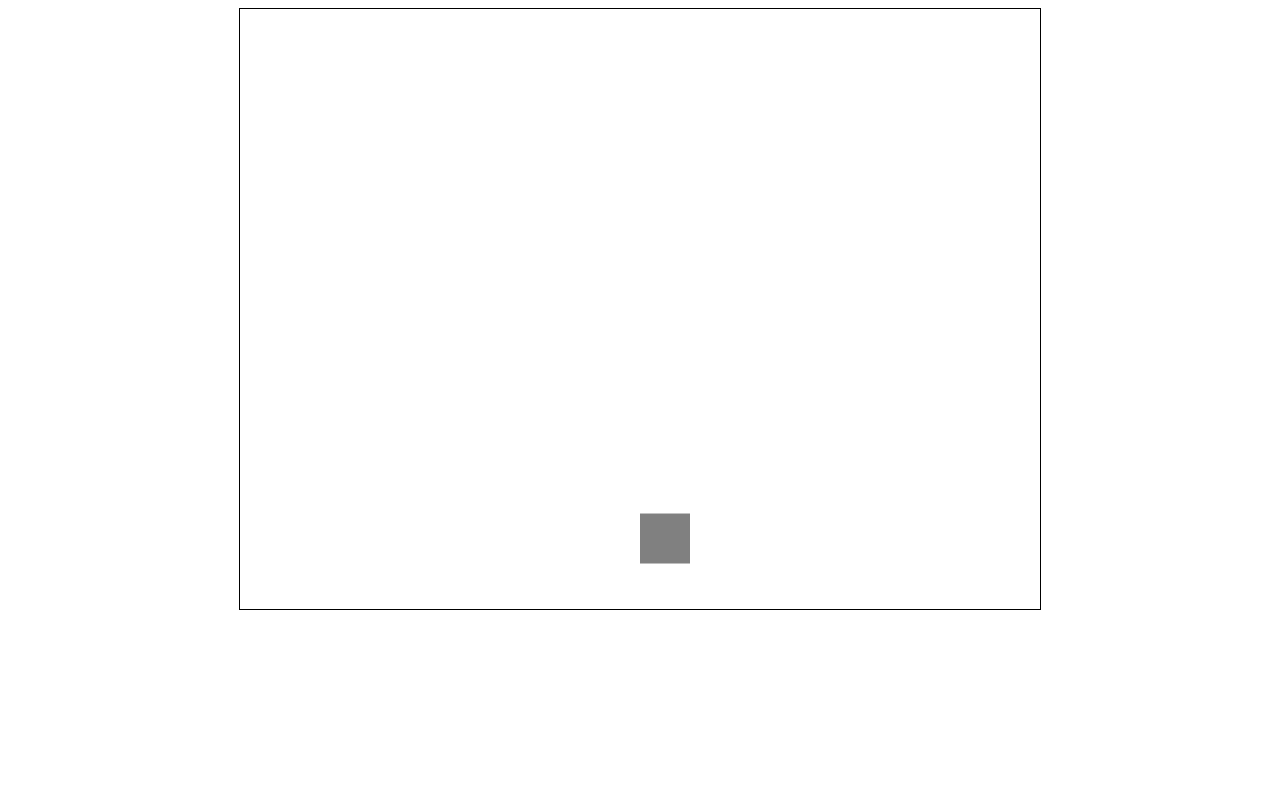
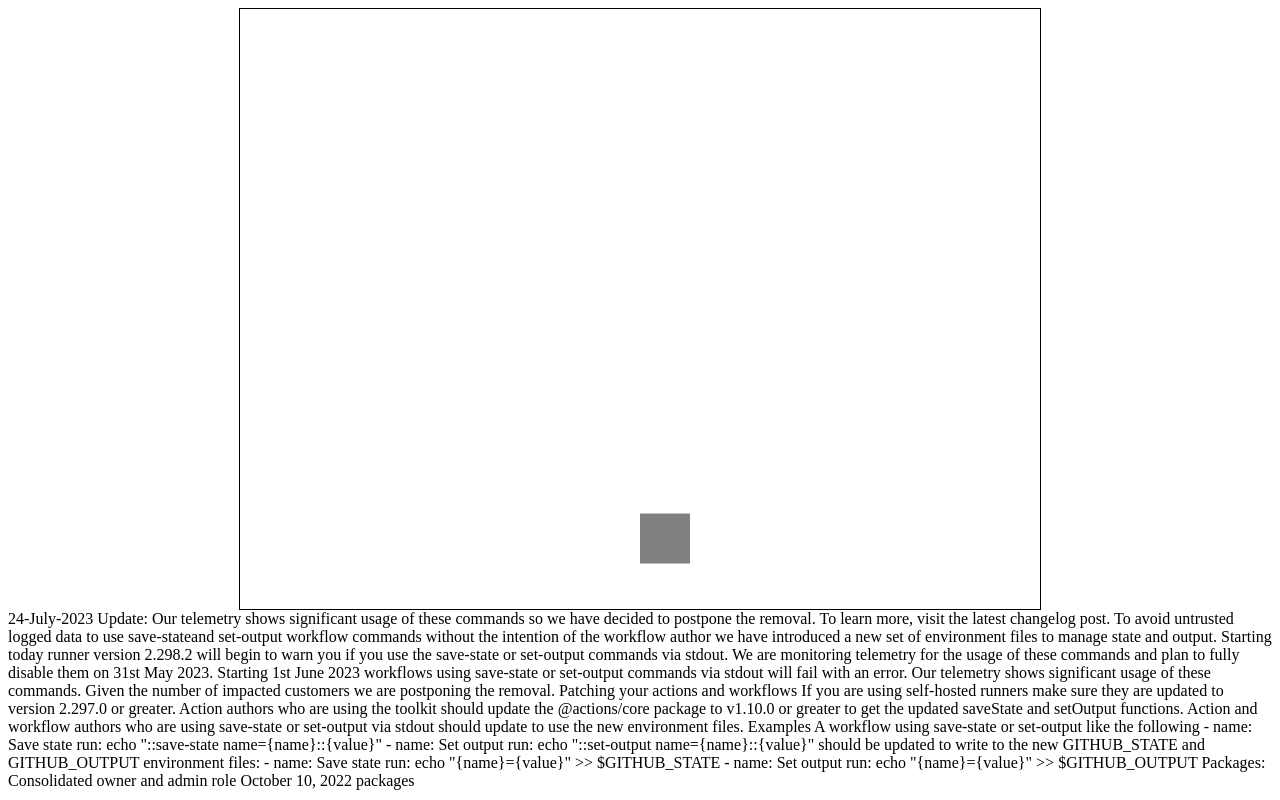
Before and after one commit to ciach/moon-lander-ts, a plain HTML site: page index.html in a window 1280 px wide. Drawn offline with Linux system fonts and the light colour scheme.

Commit message:
test: long next POST

```diff
--- a/index.html
+++ b/index.html
@@ -15,5 +15,37 @@
 <body>
     <canvas id="gameCanvas" width="800" height="600"></canvas>
     <script src="game.js"></script>
+    <div class="test">24-July-2023 Update: Our telemetry shows significant usage of these commands so we have decided to postpone the removal. To learn more, visit the latest changelog post.
+
+        To avoid untrusted logged data to use save-stateand set-output workflow commands without the intention of the workflow author we have introduced a new set of environment files to manage state and output.
+
+        Starting today runner version 2.298.2 will begin to warn you if you use the save-state or set-output commands via stdout. We are monitoring telemetry for the usage of these commands and plan to fully disable them on 31st May 2023. Starting 1st June 2023 workflows using save-state or set-output commands via stdout will fail with an error. Our telemetry shows significant usage of these commands. Given the number of impacted customers we are postponing the removal.
+
+        Patching your actions and workflows
+        If you are using self-hosted runners make sure they are updated to version 2.297.0 or greater.
+
+        Action authors who are using the toolkit should update the @actions/core package to v1.10.0 or greater to get the updated saveState and setOutput functions.
+
+        Action and workflow authors who are using save-state or set-output via stdout should update to use the new environment files.
+
+        Examples
+        A workflow using save-state or set-output like the following
+
+        - name: Save state
+        run: echo "::save-state name={name}::{value}"
+
+        - name: Set output
+        run: echo "::set-output name={name}::{value}"
+        should be updated to write to the new GITHUB_STATE and GITHUB_OUTPUT environment files:
+
+        - name: Save state
+        run: echo "{name}={value}" >> $GITHUB_STATE
+
+        - name: Set output
+        run: echo "{name}={value}" >> $GITHUB_OUTPUT
+        Packages: Consolidated owner and admin role
+        October 10, 2022
+        packages
+        </div>
 </body>
 </html>
```
